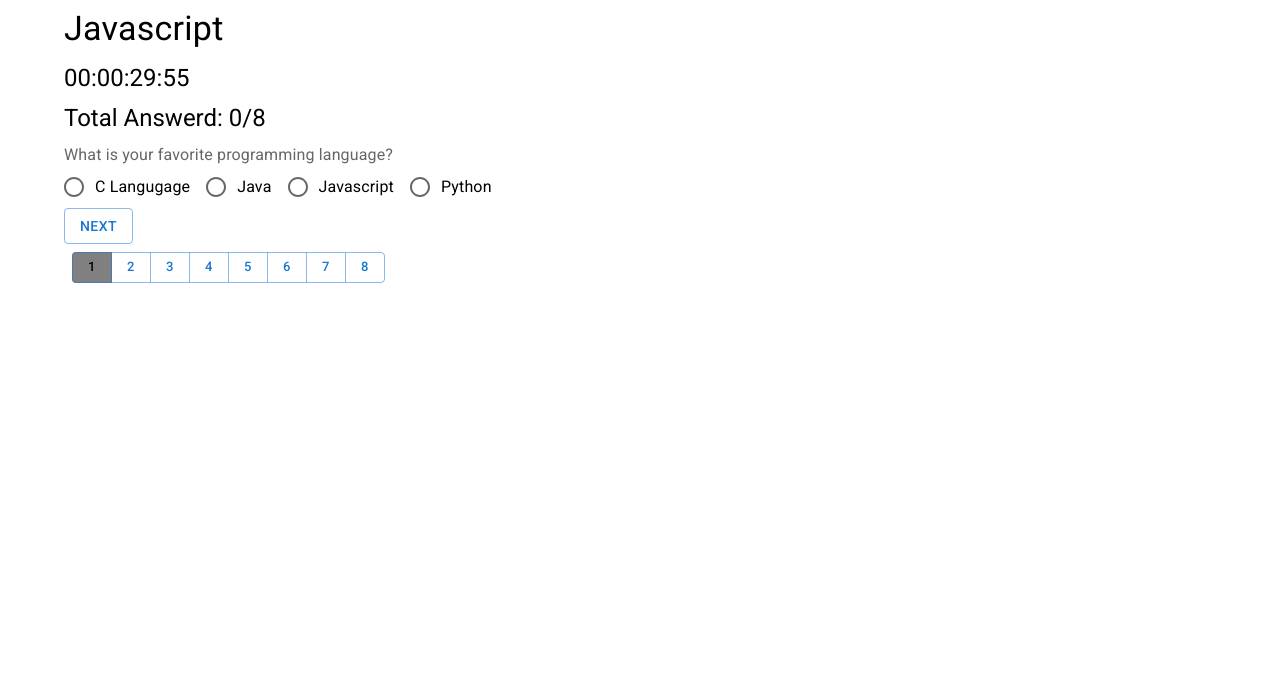
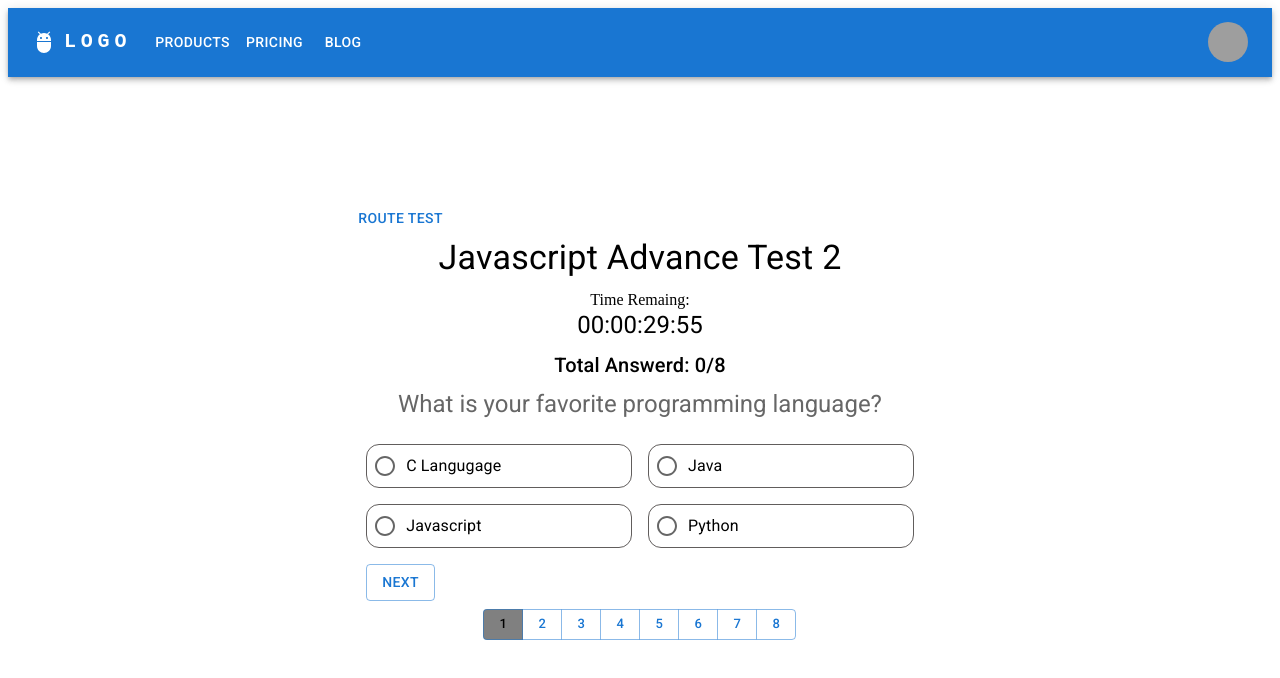
Before and after one commit to akib001/DIU-Quiz, a Next.js app: page /user/quiz in a window 1280 px wide. Shown: the top 678 px of the page. Built offline with nearby package versions, Linux system fonts and the light colour scheme; grey boxes are pictures that could not be loaded.

Commit message:
leave page block complete

```diff
--- a/components/data/questions.json
+++ b/components/data/questions.json
@@ -1,5 +1,5 @@
 {
-  "quizTitle": "Javascript",
+  "quizTitle": "Javascript Advance Test 2",
   "Duration": 30,
   "questions": [
     {
--- /dev/null
+++ b/components/form-components/RadioInputItem.js
@@ -0,0 +1,31 @@
+import styled from '@emotion/styled';
+import { FormControlLabel, Grid, Radio } from '@mui/material';
+import { Box } from '@mui/system';
+import React from 'react';
+
+const StyledBox = styled(Box)(({ theme }) => ({
+  padding: '0 4px 0 8px',
+  border: '1px solid #615d5c',
+  borderRadius: '13px',
+  '&:hover': {
+    boxShadow: ' 0 3px 10px #888',
+
+  },
+}));
+
+const RadioInputItem = ({ answer }) => {
+  return (
+    <Grid item xs={12} md={6}>
+      <StyledBox>
+        <FormControlLabel
+          value={answer}
+          control={<Radio />}
+          label={answer}
+          sx={{ width: '100%' }}
+        />
+      </StyledBox>
+    </Grid>
+  );
+};
+
+export default RadioInputItem;
--- a/components/user/UserDashboard.js
+++ b/components/user/UserDashboard.js
@@ -1,11 +1,167 @@
-import React from 'react'
+import * as React from 'react';
+import AppBar from '@mui/material/AppBar';
+import Box from '@mui/material/Box';
+import Toolbar from '@mui/material/Toolbar';
+import IconButton from '@mui/material/IconButton';
+import Typography from '@mui/material/Typography';
+import Menu from '@mui/material/Menu';
+import MenuIcon from '@mui/icons-material/Menu';
+import Container from '@mui/material/Container';
+import Avatar from '@mui/material/Avatar';
+import Button from '@mui/material/Button';
+import Tooltip from '@mui/material/Tooltip';
+import MenuItem from '@mui/material/MenuItem';
+import AdbIcon from '@mui/icons-material/Adb';
+
+const pages = ['Products', 'Pricing', 'Blog'];
+const settings = ['Profile', 'Account', 'Dashboard', 'Logout'];
 
 const UserDashboard = (props) => {
+  const [anchorElNav, setAnchorElNav] = React.useState(null);
+  const [anchorElUser, setAnchorElUser] = React.useState(null);
+
+  const handleOpenNavMenu = (event) => {
+    setAnchorElNav(event.currentTarget);
+  };
+  const handleOpenUserMenu = (event) => {
+    setAnchorElUser(event.currentTarget);
+  };
+
+  const handleCloseNavMenu = () => {
+    setAnchorElNav(null);
+  };
+
+  const handleCloseUserMenu = () => {
+    setAnchorElUser(null);
+  };
+
   return (
-    <div>
-        {props.children}
-    </div>
-  )
-}
+    <Box>
+    <AppBar position="static">
+      <Container maxWidth="xl">
+        <Toolbar disableGutters>
+          <AdbIcon sx={{ display: { xs: 'none', md: 'flex' }, mr: 1 }} />
+          <Typography
+            variant="h6"
+            noWrap
+            component="a"
+            href="/"
+            sx={{
+              mr: 2,
+              display: { xs: 'none', md: 'flex' },
+              fontFamily: 'monospace',
+              fontWeight: 700,
+              letterSpacing: '.3rem',
+              color: 'inherit',
+              textDecoration: 'none',
+            }}
+          >
+            LOGO
+          </Typography>
 
-export default UserDashboard
+          <Box sx={{ flexGrow: 1, display: { xs: 'flex', md: 'none' } }}>
+            <IconButton
+              size="large"
+              aria-label="account of current user"
+              aria-controls="menu-appbar"
+              aria-haspopup="true"
+              onClick={handleOpenNavMenu}
+              color="inherit"
+            >
+              <MenuIcon />
+            </IconButton>
+            <Menu
+              id="menu-appbar"
+              anchorEl={anchorElNav}
+              anchorOrigin={{
+                vertical: 'bottom',
+                horizontal: 'left',
+              }}
+              keepMounted
+              transformOrigin={{
+                vertical: 'top',
+                horizontal: 'left',
+              }}
+              open={Boolean(anchorElNav)}
+              onClose={handleCloseNavMenu}
+              sx={{
+                display: { xs: 'block', md: 'none' },
+              }}
+            >
+              {pages.map((page) => (
+                <MenuItem key={page} onClick={handleCloseNavMenu}>
+                  <Typography textAlign="center">{page}</Typography>
+                </MenuItem>
+              ))}
+            </Menu>
+          </Box>
+          <AdbIcon sx={{ display: { xs: 'flex', md: 'none' }, mr: 1 }} />
+          <Typography
+            variant="h5"
+            noWrap
+            component="a"
+            href=""
+            sx={{
+              mr: 2,
+              display: { xs: 'flex', md: 'none' },
+              flexGrow: 1,
+              fontFamily: 'monospace',
+              fontWeight: 700,
+              letterSpacing: '.3rem',
+              color: 'inherit',
+              textDecoration: 'none',
+            }}
+          >
+            LOGO
+          </Typography>
+          <Box sx={{ flexGrow: 1, display: { xs: 'none', md: 'flex' } }}>
+            {pages.map((page) => (
+              <Button
+                key={page}
+                onClick={handleCloseNavMenu}
+                sx={{ my: 2, color: 'white', display: 'block' }}
+              >
+                {page}
+              </Button>
+            ))}
+          </Box>
+
+          <Box sx={{ flexGrow: 0 }}>
+            <Tooltip title="Open settings">
+              <IconButton onClick={handleOpenUserMenu} sx={{ p: 0 }}>
+                <Avatar alt="Remy Sharp" src="/static/images/avatar/2.jpg" />
+              </IconButton>
+            </Tooltip>
+            <Menu
+              sx={{ mt: '45px' }}
+              id="menu-appbar"
+              anchorEl={anchorElUser}
+              anchorOrigin={{
+                vertical: 'top',
+                horizontal: 'right',
+              }}
+              keepMounted
+              transformOrigin={{
+                vertical: 'top',
+                horizontal: 'right',
+              }}
+              open={Boolean(anchorElUser)}
+              onClose={handleCloseUserMenu}
+            >
+              {settings.map((setting) => (
+                <MenuItem key={setting} onClick={handleCloseUserMenu}>
+                  <Typography textAlign="center">{setting}</Typography>
+                </MenuItem>
+              ))}
+            </Menu>
+          </Box>
+        </Toolbar>
+      </Container>
+    </AppBar>
+    <Box component="main">
+          {props.children}
+    </Box>
+    </Box>
+  );
+};
+export default UserDashboard;
--- a/package.json
+++ b/package.json
@@ -20,7 +20,8 @@
     "react": "18.2.0",
     "react-countdown": "^2.3.2",
     "react-dom": "18.2.0",
-    "react-hook-form": "^7.34.0"
+    "react-hook-form": "^7.34.0",
+    "react-use": "^17.4.0"
   },
   "devDependencies": {
     "eslint": "8.21.0",
--- a/pages/user/quiz/index.js
+++ b/pages/user/quiz/index.js
@@ -1,24 +1,59 @@
 import {
   Button,
   ButtonGroup,
+  Card,
   Container,
   FormControl,
   FormControlLabel,
   FormLabel,
   Grid,
+  Paper,
   Radio,
   RadioGroup,
   Typography,
 } from '@mui/material';
+import Router from "next/router";
+import { useRouter } from 'next/router';
 import { Box } from '@mui/system';
-import Countdown from "react-countdown";
-import React, { useState } from 'react';
+import Countdown from 'react-countdown';
+import React, { useEffect, useState } from 'react';
 import questions from '../../../components/data/questions.json';
 import Coundown from '../../../components/user/Coundown';
+import RadioInputItem from '../../../components/form-components/RadioInputItem';
+import { useBeforeUnload } from "react-use";
+
 
 const Quiz = () => {
   const [questionIndex, setQuestionIndex] = useState(0);
   const [answers, setAnswers] = useState([]);
+  const [isConfirm, setIsConfirm] = useState(true);
+  const [message, setMessage] = useState('Are you sure you want to leave');
+
+  const router = useRouter();
+
+  useBeforeUnload(isConfirm, message);
+
+  useEffect(() => {
+    const handler = async () => {
+
+
+      if (isConfirm && !window.confirm(message)) {
+        throw "Route Canceled";
+      }
+    };
+
+    Router.events.on("routeChangeStart", handler);
+
+    return () => {
+      Router.events.off("routeChangeStart", handler);
+    };
+  }, [isConfirm, message]);
+
+  const routeChangeHandler = () => {
+    console.log('laksdjf')
+    setIsConfirm(false);
+    router.push('/next')
+  }
 
   let previousButton = (
     <Button
@@ -69,21 +104,34 @@
   };
 
   return (
-    <Container>
-      <Typography variant="h4" gutterBottom>
+    <Container
+      sx={{
+        display: 'flex',
+        height: 'calc(100vh - 105px)',
+        justifyContent: 'center',
+        alignItems: 'center',
+      }}
+    >
+      <Box>
+        <Button onClick={routeChangeHandler}>Route Test</Button>
+        <Typography variant="h4" gutterBottom sx={{ textAlign: 'center' }}>
           {questions.quizTitle}
         </Typography>
-      {/* <Typography variant="h5" gutterBottom>
-        <Countdown date={Date.now() + (questions.Duration*60*1000)} />
-      </Typography> */}
-      <Coundown/>
-      <Typography variant="h5" gutterBottom>
+        <Box sx={{ textAlign: 'center' }}>
+          <span>Time Remaing: </span><Coundown />
+        </Box>
+        <Typography variant="h6" gutterBottom sx={{ textAlign: 'center' }}>
           Total Answerd: {answers.length}/{questions.questions.length}
         </Typography>
         {/* Question */}
         <FormControl>
-        <FormLabel id="demo-row-radio-buttons-group-label">
+          <FormLabel
+            id="demo-row-radio-buttons-group-label"
+            sx={{ textAlign: 'center' }}
+          >
+            <Typography variant="h5" gutterBottom sx={{ textAlign: 'center', textDecoration: 'bold' }}>
               {questions.questions[questionIndex].question}
+            </Typography>
           </FormLabel>
           <RadioGroup
             row
@@ -91,34 +139,32 @@
             name="row-radio-buttons-group"
             onClick={(e) => answerSaveHandler(e, questionIndex)}
             value={
-            answers[questionIndex]?.answer ? answers[questionIndex].answer : ''
+              answers[questionIndex]?.answer
+                ? answers[questionIndex].answer
+                : ''
             }
           >
-          <FormControlLabel
-            value={questions.questions[questionIndex].answer1}
-            control={<Radio />}
-            label={questions.questions[questionIndex].answer1}
+            <Grid container spacing={2} sx={{ padding: '1rem' }}>
+              <RadioInputItem
+                answer={questions.questions[questionIndex].answer1}
               />
-          <FormControlLabel
-            value={questions.questions[questionIndex].answer2}
-            control={<Radio />}
-            label={questions.questions[questionIndex].answer2}
+              <RadioInputItem
+                answer={questions.questions[questionIndex].answer2}
               />
-          <FormControlLabel
-            value={questions.questions[questionIndex].answer3}
-            control={<Radio />}
-            label={questions.questions[questionIndex].answer3}
+              <RadioInputItem
+                answer={questions.questions[questionIndex].answer3}
               />
-          <FormControlLabel
-            value={questions.questions[questionIndex].answer4}
-            control={<Radio />}
-            label={questions.questions[questionIndex].answer4}
+              <RadioInputItem
+                answer={questions.questions[questionIndex].answer4}
               />
+            </Grid>
           </RadioGroup>
         </FormControl>
 
         {/* Previous and Next/Finish Button */}
-      <Box>
+        <Box
+          sx={{ px: '1rem', display: 'flex', justifyContent: 'space-between' }}
+        >
           {previousButton}
           {nextButton}
         </Box>
@@ -129,7 +175,7 @@
           sx={{
             display: 'flex',
             flexDirection: 'column',
-          alignItems: 'start',
+            alignItems: 'center',
             '& > *': {
               m: 1,
             },
@@ -153,6 +199,7 @@
             ))}
           </ButtonGroup>
         </Box>
+      </Box>
     </Container>
   );
 };
```
Also changed, not shown: 2 other files (tests, documents, lock files or other folders). Lines whose indentation alone changed are shown as unchanged.
